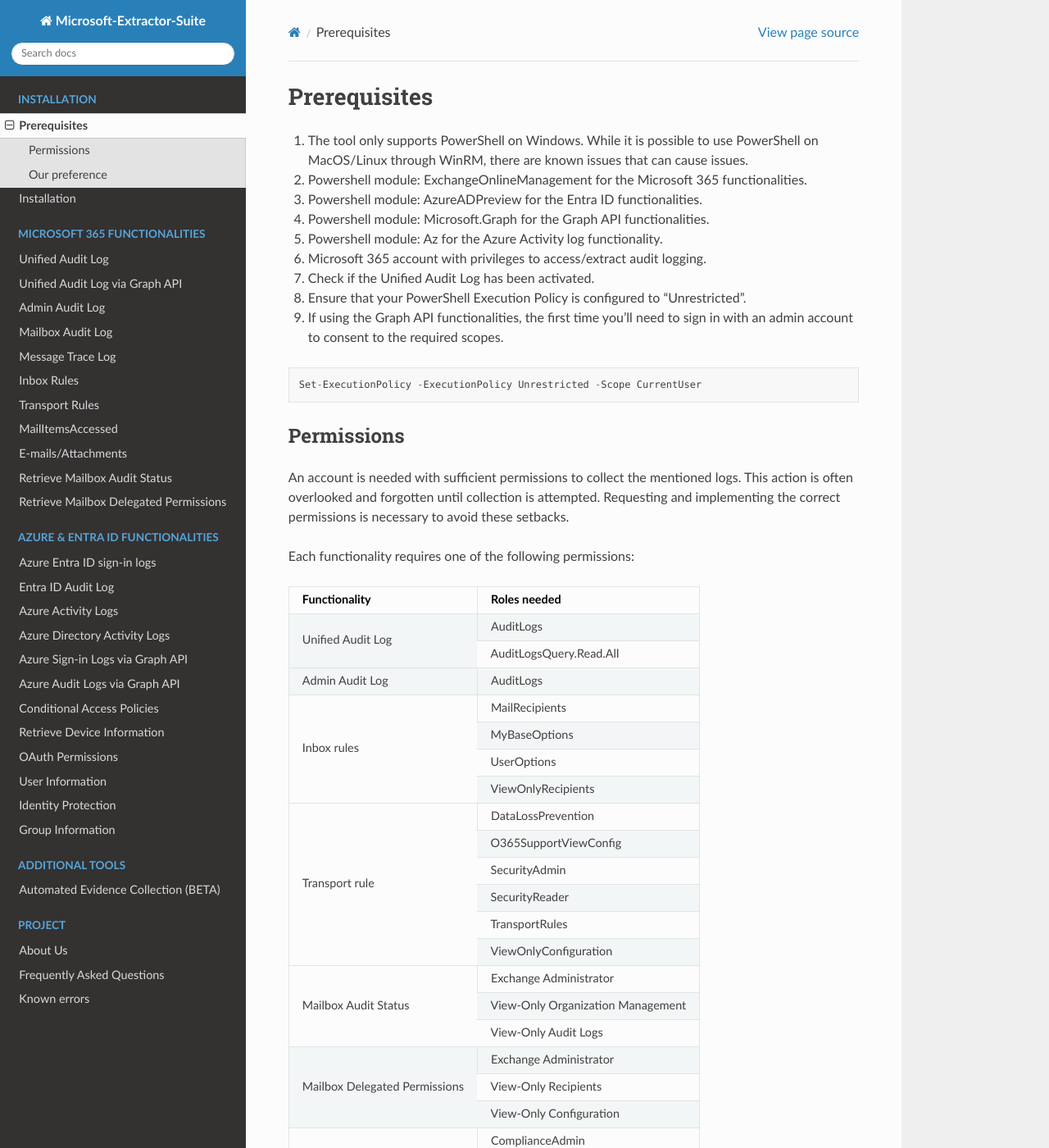
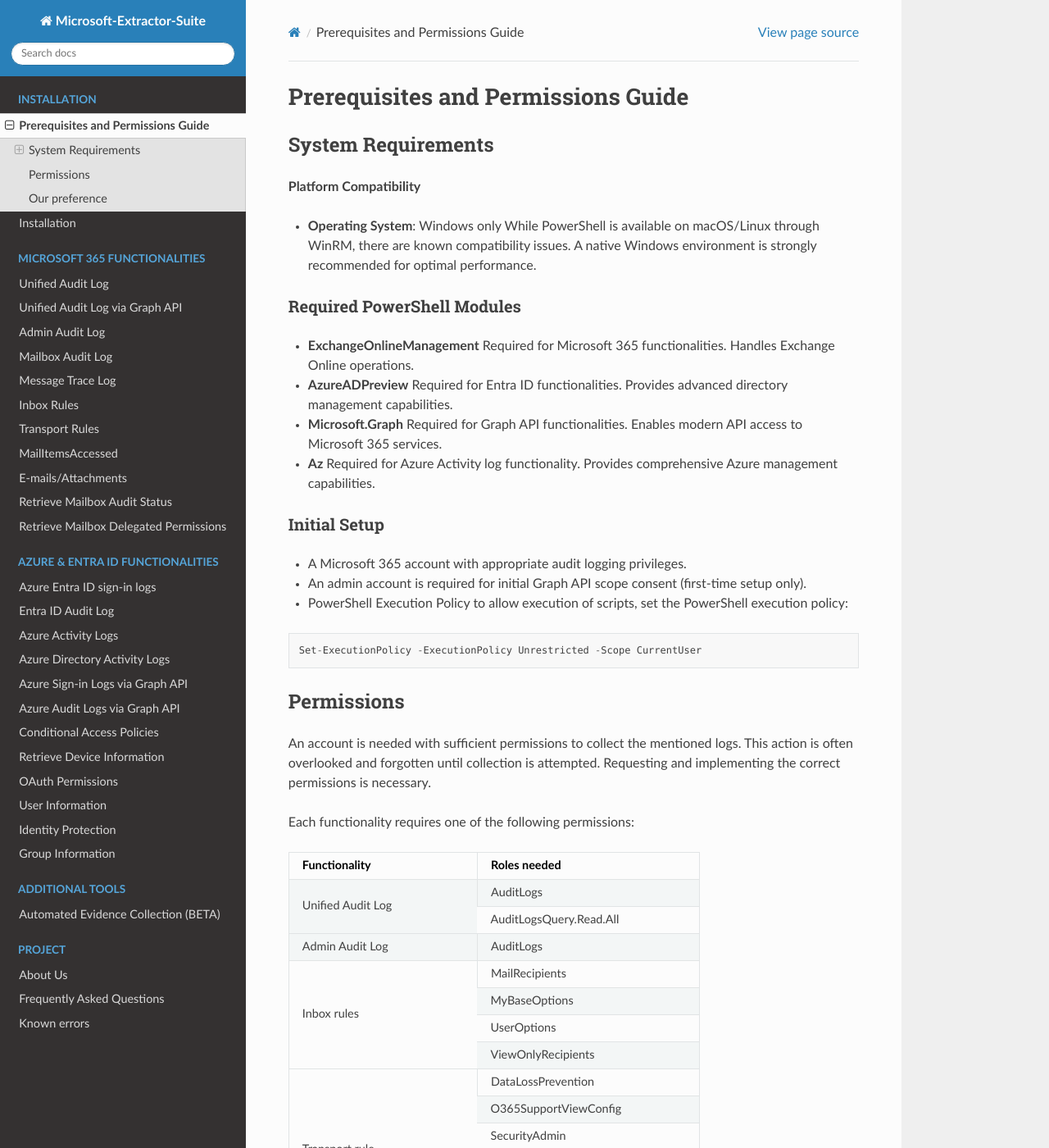
Before and after one commit to invictus-ir/Microsoft-Extractor-Suite, a Sphinx documentation site: the page built from docs/source/installation/Prerequisites.rst, in a window 1280 px wide and 1400 px high. Shown: the whole window at 82% size. Built offline with Sphinx 7.4.7 and the Read the Docs theme 3.1.0, drawn with Linux system fonts in a browser that asks for light colours; pages that are not in the unit, such as notebooks, are missing from menus.

Commit message:
Read The Docs improvements

```diff
--- a/docs/source/functionality/Tools/EvidenceCollection.rst
+++ b/docs/source/functionality/Tools/EvidenceCollection.rst
@@ -5,7 +5,7 @@
 This functionality is currently in beta. If you run into any issues, please let us know so we can try to fix them.
 
 .. note::
-    It is recommended to run the tool for specific users rather than the entire tenant. While running it for the full tenant is possible, it may take a considerable amount of time to collect all data, depending on the size of the organization. The Unified Audit Log, Audit Settings, and Mailbox Permissions can be particularly slow in large environments.
+    It is recommended to run the tool for specific users rather than the entire environment. While running it for the full environment is possible, it may take a considerable amount of time to collect all data, depending on the size of the organization. The Unified Audit Log, Audit Settings, and Mailbox Permissions can be particularly slow in large environments.
 
     Esure you are properly connected before running the tool. For the Microsoft 365 components, confirm that you are connected using Connect-Exchange or Connect-M365. For the Entra/Azure components, ensure you are connected using Connect-MgGraph.
 
--- a/docs/source/index.rst
+++ b/docs/source/index.rst
@@ -23,10 +23,10 @@
   OAuth Permissions                     OAuth is a way of authorizing third-party applications to login into user accounts.
   Inbox Rules                           Inbox rules process messages in the inbox based on conditions and take actions such as moving a message to a specified folder or deleting a message.
   Transport Rules                       Transport rules take action on messages while they're in transit.
-  Entra ID sign-in log                  Gets the Entra ID sign-in log.
-  Entra ID Audit Log                    Gets the Entra ID audit log.
+  Entra ID sign-in log                  Gets the Entra ID Sign-In log.
+  Entra ID Audit Log                    Gets the Entra ID Audit log.
   Azure Activity Log                    Gets the Azure Activity log.
-  Azure Directory Activity Log          Gets the Azure Directory Activity log
+  Azure Directory Activity Log          Gets the Azure Directory Activity log.
 ===================================== ===========================================================================================================================================================================
 
 Retrieve other relevant information
--- a/docs/source/installation/Prerequisites.rst
+++ b/docs/source/installation/Prerequisites.rst
@@ -1,24 +1,39 @@
-Prerequisites
+Prerequisites and Permissions Guide
 =======
 
-1. The tool only supports PowerShell on Windows. While it is possible to use PowerShell on MacOS/Linux  through WinRM, there are known issues that can cause issues.
+System Requirements
+""""""""""""""""""""""""""
 
-2. Powershell module: ExchangeOnlineManagement for the Microsoft 365 functionalities.
+**Platform Compatibility**
 
-3. Powershell module: AzureADPreview for the Entra ID functionalities.
+- **Operating System**: Windows only
+  While PowerShell is available on macOS/Linux through WinRM, there are known compatibility issues.
+  A native Windows environment is strongly recommended for optimal performance.
 
-4. Powershell module: Microsoft.Graph for the Graph API functionalities.
+Required PowerShell Modules
+---------------------------
 
-5. Powershell module: Az for the Azure Activity log functionality.
+- **ExchangeOnlineManagement**
+  Required for Microsoft 365 functionalities.
+  Handles Exchange Online operations.
 
-6. Microsoft 365 account with privileges to access/extract audit logging.
+- **AzureADPreview**
+  Required for Entra ID functionalities.
+  Provides advanced directory management capabilities.
 
-7. Check if the Unified Audit Log has been activated.
+- **Microsoft.Graph**
+  Required for Graph API functionalities.
+  Enables modern API access to Microsoft 365 services.
 
-8. Ensure that your PowerShell Execution Policy is configured to "Unrestricted".
+- **Az**
+  Required for Azure Activity log functionality.
+  Provides comprehensive Azure management capabilities.
 
-9. If using the Graph API functionalities, the first time you'll need to sign in with an admin account to consent to the required scopes.
-
+Initial Setup
+-------------
+- A Microsoft 365 account with appropriate audit logging privileges.
+- An admin account is required for initial Graph API scope consent (first-time setup only).
+- PowerShell Execution Policy to allow execution of scripts, set the PowerShell execution policy:
 ::
 
    Set-ExecutionPolicy -ExecutionPolicy Unrestricted -Scope CurrentUser
@@ -27,7 +42,7 @@
 """"""""""""""""""""""""""
 An account is needed with sufficient permissions to collect the mentioned logs. This action is often
 overlooked and forgotten until collection is attempted. Requesting and implementing the correct
-permissions is necessary to avoid these setbacks.
+permissions is necessary.
 
 Each functionality requires one of the following permissions:
 
```
Also changed, not shown: README.md (+7 -8 lines), 1 other file.
